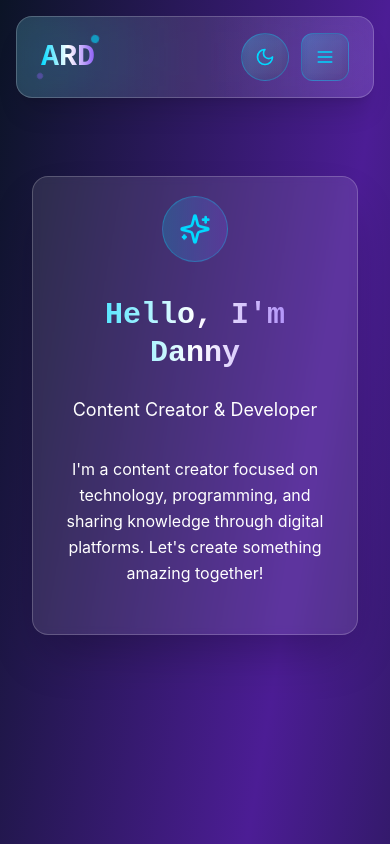
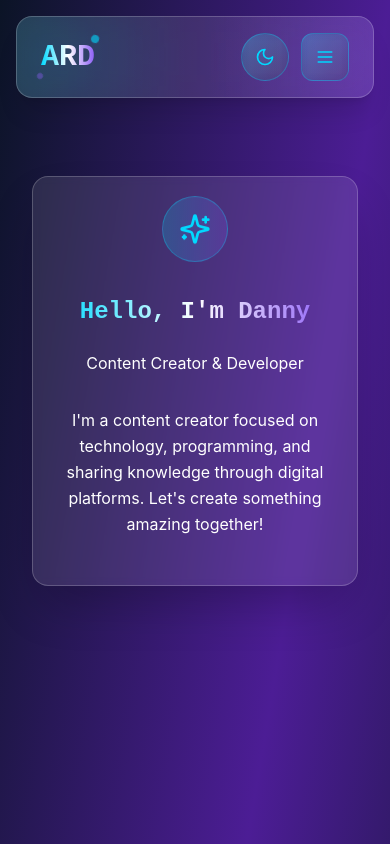
Before and after one commit to ardannydev/ardannyyweb, a React (Vite) app: page / in a window 390 px wide. Shown: the top 844 px of the page. Built offline with nearby package versions, Linux system fonts and the light colour scheme.

Commit message:
Update 7

```diff
--- a/src/components/HeroSection.tsx
+++ b/src/components/HeroSection.tsx
@@ -1,6 +1,6 @@
-import React, { useState, useEffect } from 'react';
+import React, { useState } from 'react';
 import { motion } from 'framer-motion';
-import { ChevronDown, Sparkles } from 'lucide-react';
+import { Sparkles } from 'lucide-react';
 import ParticleBackground from './ParticleBackground';
 import TypewriterText from './TypewriterText';
 import { useTheme } from '../contexts/ThemeContext';
@@ -9,7 +9,7 @@ import { useHeroAnimation } from '../contexts/HeroAnimationContext';
 
 const HeroSection: React.FC = () => {
   const { theme } = useTheme();
-  const { t, currentLanguage } = useLanguage();
+  const { t } = useLanguage();
   const { setHeroAnimationComplete } = useHeroAnimation();
   const [showSubtitle, setShowSubtitle] = useState(false);
   const [showDescription, setShowDescription] = useState(false);
@@ -73,7 +73,7 @@ const HeroSection: React.FC = () => {
             transition={{ duration: 0.8, delay: 0.2 }}
             className="mb-6"
           >
-            <h1 className="text-3xl sm:text-4xl md:text-5xl lg:text-6xl xl:text-7xl font-bold font-orbitron bg-gradient-to-r from-electric-cyan via-white to-neon-purple bg-clip-text text-transparent leading-tight">
+            <h1 className="text-2xl sm:text-4xl md:text-5xl lg:text-6xl xl:text-7xl font-bold font-orbitron bg-gradient-to-r from-electric-cyan via-white to-neon-purple bg-clip-text text-transparent leading-tight whitespace-normal break-words">
               <TypewriterText
                 text={t.heroTitle}
                 delay={500}
@@ -91,7 +91,7 @@ const HeroSection: React.FC = () => {
               transition={{ duration: 0.6 }}
               className="mb-8"
             >
-              <h2 className="text-lg sm:text-xl md:text-2xl lg:text-3xl text-white dark:text-gray-200 font-inter">
+              <h2 className="text-base sm:text-xl md:text-2xl lg:text-3xl text-white dark:text-gray-200 font-inter whitespace-normal break-words">
                 <TypewriterText
                   text={t.heroSubtitle}
                   delay={200}
--- a/src/components/TypewriterText.tsx
+++ b/src/components/TypewriterText.tsx
@@ -55,16 +55,16 @@ const TypewriterText: React.FC<TypewriterTextProps> = ({
   }, [currentIndex, text, delay, speed, isComplete, onComplete]);
 
   return (
-    <div className={className}>
+    <span className={className}>
       <span>{displayText}</span>
       {!isComplete && (
         <motion.span
           animate={{ opacity: [1, 0] }}
           transition={{ duration: 0.8, repeat: Infinity, repeatType: 'reverse' }}
-          className="inline-block w-0.5 h-6 bg-electric-cyan ml-1"
+          className="inline-block w-0.5 h-4 sm:h-6 bg-electric-cyan ml-1 align-middle"
         />
       )}
-    </div>
+    </span>
   );
 };
 
```
